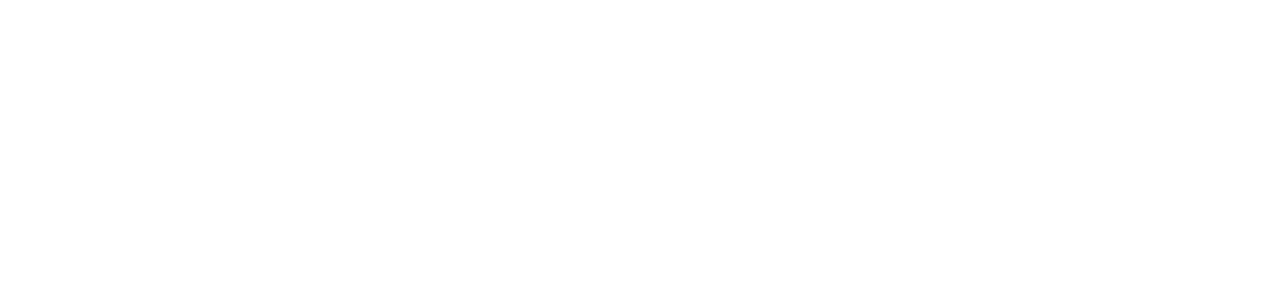
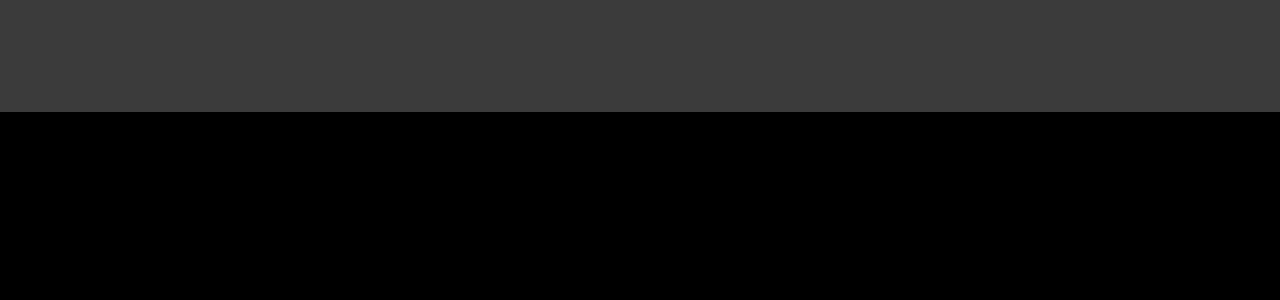
Before and after one commit to xvvas/jsx-perse-dev-portafolio, a React (Vite) app: page / in a window 1280 px wide. Shown: the top 300 px of the page. Built offline with nearby package versions, Linux system fonts and the light colour scheme.

Commit message:
Config esential bones

```diff
--- a/package.json
+++ b/package.json
@@ -12,7 +12,8 @@
   "dependencies": {
     "framer-motion": "^11.0.8",
     "react": "^18.2.0",
-    "react-dom": "^18.2.0"
+    "react-dom": "^18.2.0",
+    "react-router-dom": "^6.22.3"
   },
   "devDependencies": {
     "@types/react": "^18.2.56",
--- a/src/App.css
+++ b/src/App.css
@@ -7,3 +7,7 @@
 	--color-text-deg: linear-gradient(to bottom, rgba(194,69,126,0.761) 20.01%,rgba(96,128,191,0.376) 40.17%,rgba(255,254,253,1) 61.37%,rgba(49,28,84,0.192) 78.19%);
 	--color-deep-black: rgba(0,0,1,0.700);
 }
+
+body{
+	background-color: black;
+}
--- a/src/App.jsx
+++ b/src/App.jsx
@@ -1,4 +1,5 @@
 import './App.css'
+import LandingTemplate from './components/templates/LandingTemplate'
 
 
 function App() {
@@ -6,7 +7,7 @@
 
   return (
     <>
-
+      <LandingTemplate/>
     </>
   )
 }
--- /dev/null
+++ b/src/components/global/landingFooter/landingFooter.jsx
@@ -0,0 +1,9 @@
+import { ContainerFooter } from "../../util/containers/Containers";
+
+export default function LandingFooter(){
+    return(
+        <ContainerFooter>
+
+        </ContainerFooter>
+    )
+}
--- /dev/null
+++ b/src/components/global/landingNav/landingNav.jsx
@@ -0,0 +1,9 @@
+import { ContainerNav } from "../../util/containers/Containers";
+
+export default function LandingNav(){
+    return(
+        <ContainerNav>
+
+        </ContainerNav>
+    )
+}
--- /dev/null
+++ b/src/components/pages/landing/Home.jsx
@@ -0,0 +1,6 @@
+export default function Home(){
+    return(
+        <>
+        </>
+    )
+}
--- /dev/null
+++ b/src/components/templates/LandingTemplate.jsx
@@ -0,0 +1,14 @@
+import LandingFooter from "@/components/global/landingFooter/landingFooter";
+import LandingNav from "@/components/global/landingNav/landingNav";
+import Home from "@/components/pages/landing/Home";
+
+
+export default function LandingTemplate() {
+    return (
+        <>
+            <LandingNav />
+            <Home />
+            <LandingFooter/>
+        </>
+    )
+}
--- /dev/null
+++ b/src/components/util/containers/Containers.css
@@ -0,0 +1,13 @@
+.ContainerNav{
+    max-width: 100%;
+    height: 3.5rem;
+    padding: 0px clamp(2rem, 35vw - 15rem, 12.375rem);
+    background-color: rgb(59, 59, 59);
+}
+
+.ContainerFooter{
+    max-width: 100%;
+    height: 3.5rem;
+    padding: 0px clamp(2rem, 35vw - 15rem, 12.375rem);
+    background-color: rgb(59, 59, 59);
+}
--- /dev/null
+++ b/src/components/util/containers/Containers.jsx
@@ -0,0 +1,31 @@
+import PropTypes from 'prop-types';
+
+//style
+import './Containers.css'
+
+
+export function ContainerNav({children, className}){
+    return(
+        <header className={`ContainerNav ${className ? className: ''}`}>
+            {children}
+        </header>
+    )
+}
+
+ContainerNav.propTypes = {
+    children: PropTypes.node.isRequired,
+    className: PropTypes.string,
+}
+
+export function ContainerFooter({children, className}){
+    return(
+        <footer className={`ContainerFooter ${className ? className : ''}`}>
+            {children}
+        </footer>
+    )
+}
+
+ContainerFooter.propTypes = {
+    children: PropTypes.node.isRequired,
+    className: PropTypes.string,
+}
--- a/vite.config.js
+++ b/vite.config.js
@@ -2,18 +2,11 @@
 import { defineConfig } from 'vite';
 import react from '@vitejs/plugin-react';
 import { fileURLToPath, URL } from 'url';
-import path from 'path';
-
-// __dirname es una variable en Node.js que no está disponible en módulos ES
-// Convierte import.meta.url a __dirname equivalente
-// eslint-disable-next-line no-unused-vars
-const __dirname = path.dirname(fileURLToPath(import.meta.url));
 
 export default defineConfig({
   plugins: [react()],
   resolve: {
     alias: {
-      // Configura el alias '@' para referenciar el directorio 'src'
       '@': fileURLToPath(new URL('./src', import.meta.url)),
     },
   },
```
Also changed, not shown: jsconfig.json (added, +11 -0 lines), .eslintrc.json, 1 other file (tests, documents, lock files or other folders).
